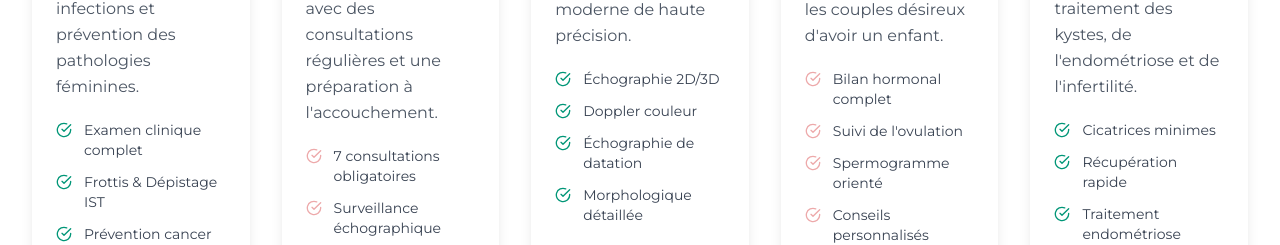
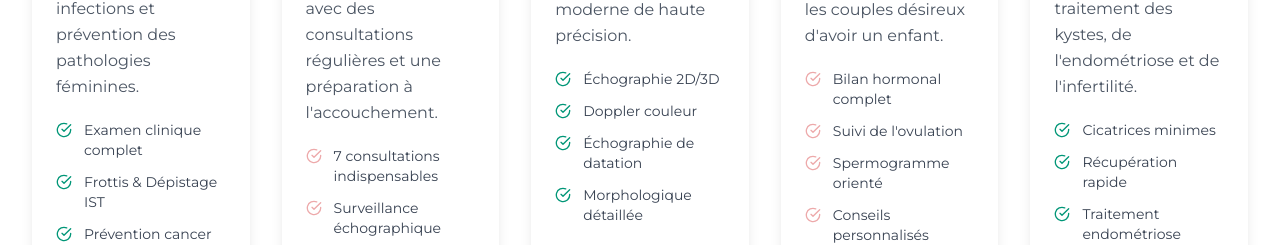
Before and after one commit to drseffarhicham/Drseffarhicham1, a React (Vite) app: page / in a window 1280 px wide. Shown: the part 3612-3857 px from the top of the page. Built offline with nearby package versions, Linux system fonts and the light colour scheme.

Commit message:
Correction du bouton de fermeture des articles et mise à jour des Services

```diff
--- a/src/components/Articles.tsx
+++ b/src/components/Articles.tsx
@@ -452,6 +452,15 @@ export default function Articles() {
               className="bg-white rounded-2xl shadow-2xl max-w-4xl w-full my-8 max-h-[90vh] overflow-y-auto"
               onClick={(e) => e.stopPropagation()}
             >
+              {/* Bouton fermer - Déplacé pour être plus accessible */}
+              <button
+                onClick={closeArticle}
+                className="absolute top-6 right-6 bg-white/20 hover:bg-white/40 backdrop-blur-md text-white p-3 rounded-full transition-all z-50 shadow-lg border border-white/20 group"
+                aria-label="Fermer l'article"
+              >
+                <X className="h-6 w-6 group-hover:scale-110 transition-transform" />
+              </button>
+
               {/* Header avec image */}
               <div className="relative h-96 overflow-hidden rounded-t-2xl">
                 <img
@@ -460,14 +469,6 @@ export default function Articles() {
                   className="w-full h-full object-cover"
                 />
                 <div className="absolute inset-0 bg-gradient-to-t from-black/80 via-black/40 to-transparent"></div>
-
-                {/* Bouton fermer */}
-                <button
-                  onClick={closeArticle}
-                  className="absolute top-4 right-4 bg-white/20 hover:bg-white/30 backdrop-blur-sm text-white p-2 rounded-full transition-all"
-                >
-                  <X className="h-6 w-6" />
-                </button>
 
                 {/* Titre et métadonnées sur l'image */}
                 <div className="absolute bottom-0 left-0 right-0 p-8">
--- a/src/components/Services.tsx
+++ b/src/components/Services.tsx
@@ -18,7 +18,7 @@ export default function Services() {
       title: "Suivi de grossesse",
       description: "Accompagnement complet pendant toute la grossesse avec des consultations régulières et une préparation à l'accouchement.",
       details: [
-        "7 consultations obligatoires",
+        "7 consultations indispensables",
         "Surveillance échographique",
         "Préparation à la naissance",
         "Suivi post-natal inclus"
```
